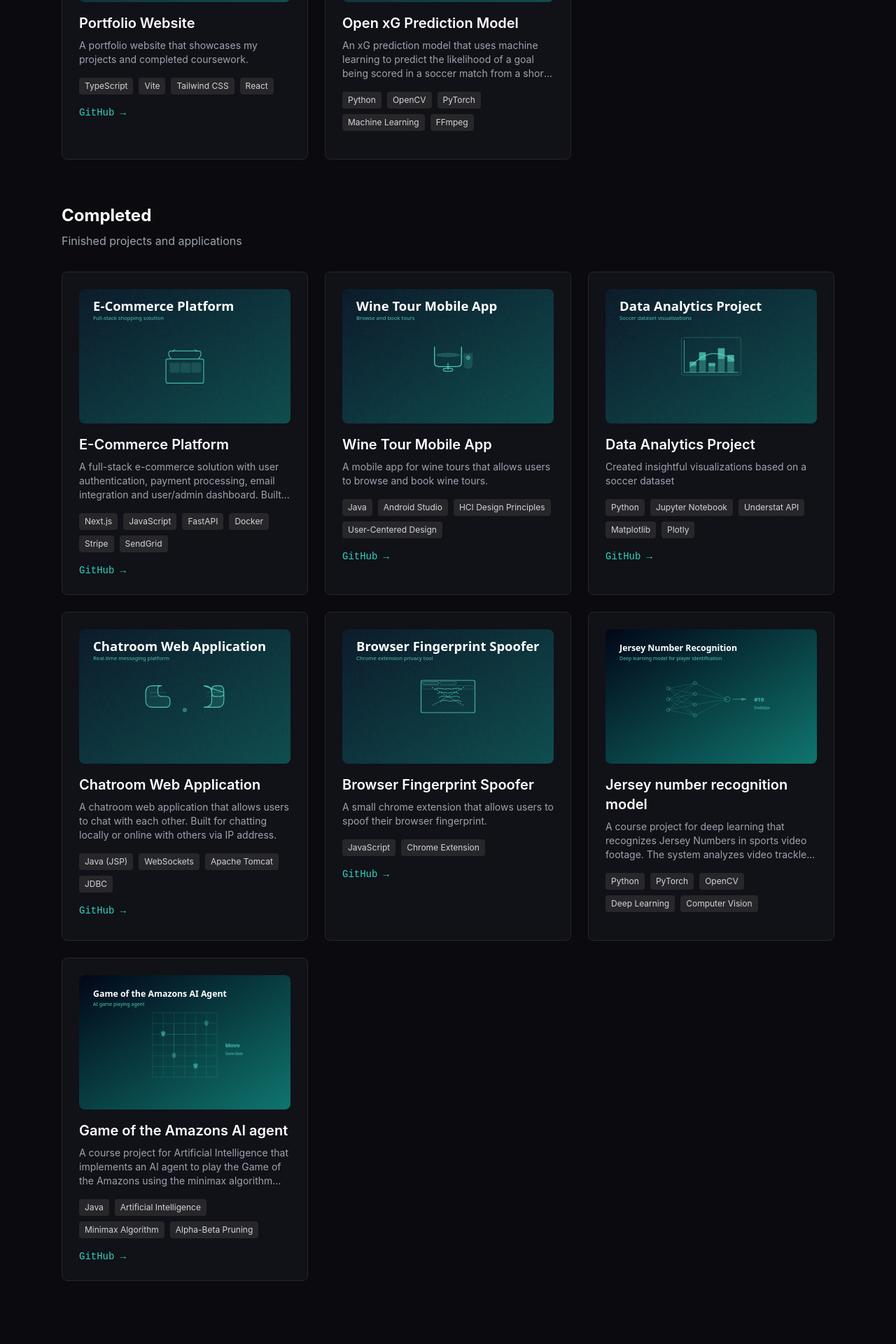
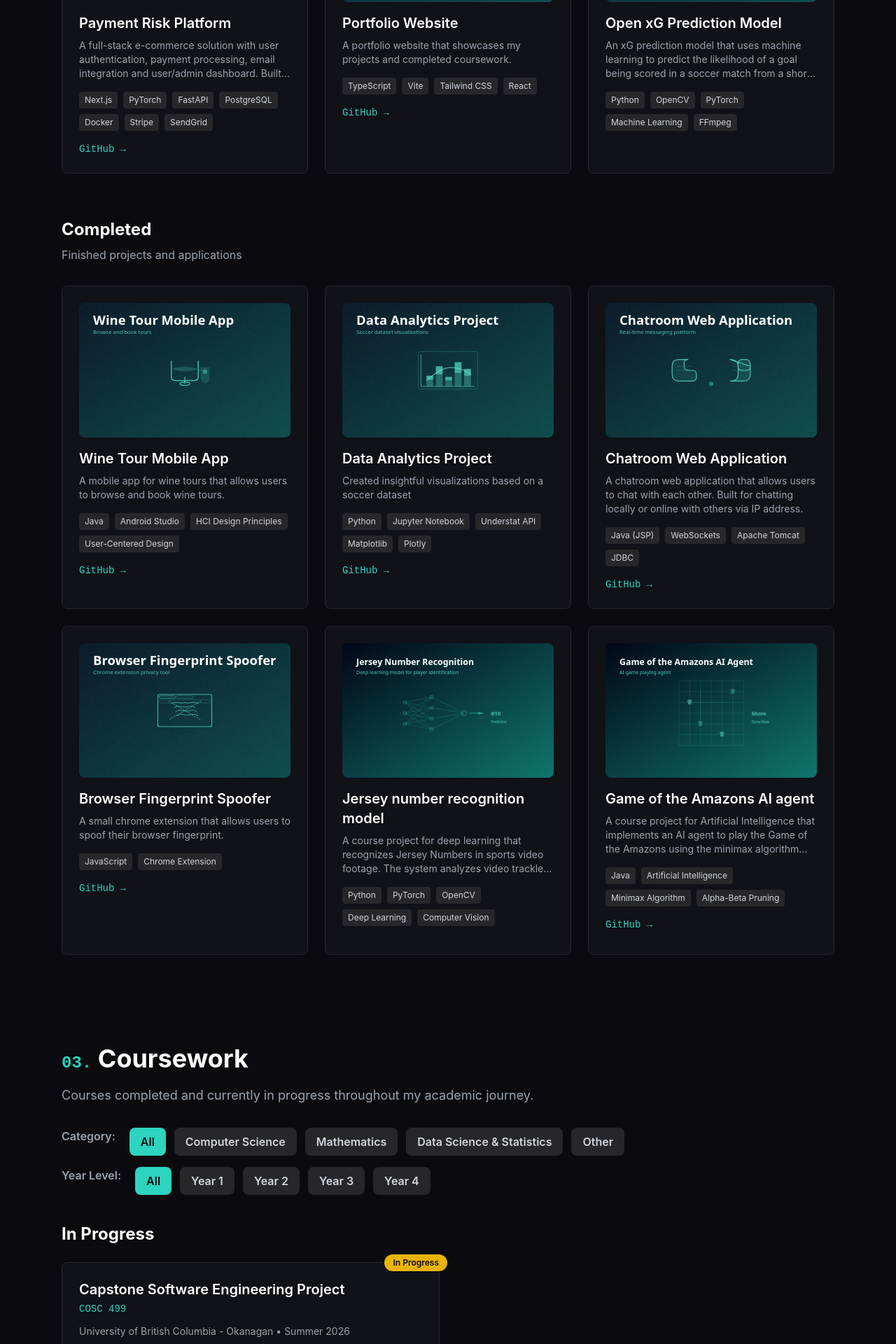
Before and after one commit to sebcsiz/portfolio, a React (Vite) app: page /#/ in a window 1280 px wide. Shown: the part 1540-3460 px from the top of the page at 70% size. Built offline with nearby package versions, Linux system fonts and the light colour scheme.

Commit message:
Updated courses. Added new project

```diff
--- a/src/data/coursework.ts
+++ b/src/data/coursework.ts
@@ -463,7 +463,7 @@ export const coursework: Course[] = [
     topics: ["C (Programming language)", "Processes and Threads", "Memory Management", "File Systems"],
     category: "Computer Science",
     yearLevel: 3,
-    inProgress: true
+    inProgress: false
   },
   {
     id: "42",
@@ -475,7 +475,7 @@ export const coursework: Course[] = [
     topics: ["State space search", "Machine learning", "Knowledge representation", "Planning algorithms", "Monte Carlo methods", "Minimax algorithm"],
     category: "Computer Science",
     yearLevel: 3,
-    inProgress: true
+    inProgress: false
   },
   {
     id: "43",
@@ -487,7 +487,7 @@ export const coursework: Course[] = [
     topics: ["Deep Learning techniques", "Neural Networks", "Computer Vision", "Natural Language Processing"],
     category: "Computer Science",
     yearLevel: 4,
-    inProgress: true
+    inProgress: false
   },
   {
     id: "44",
@@ -499,6 +499,18 @@ export const coursework: Course[] = [
     topics: ["Distributions of Data", "Point Estimation", "Bayesian methods", "Construction of confidence intervals", "Development of tests"],
     category: "Data Science & Statistics",
     yearLevel: 4,
+    inProgress: false
+  },
+  {
+    id: "45",
+    title: "Capstone Software Engineering Project",
+    code: "COSC 499",
+    institution: "University of British Columbia - Okanagan",
+    semester: "Summer 2026",
+    description: `A capstone project requiring team software development for an actual client. Students must produce a comprehensive report and deliver a formal presentation.`,
+    topics: ["Software Development", "Project Management", "Client Communication"],
+    category: "Computer Science",
+    yearLevel: 4,
     inProgress: true
   },
 ];
--- a/src/data/projects.ts
+++ b/src/data/projects.ts
@@ -13,11 +13,12 @@ export type Project = {
 export const projects: Project[] = [
   {
     id: "1",
-    title: "E-Commerce Platform",
-    description: "A full-stack e-commerce solution with user authentication, payment processing, email integration and user/admin dashboard. Built with modern web technologies for optimal performance.",
-    technologies: ["Next.js", "JavaScript", "FastAPI", "Docker", "Stripe", "SendGrid"],
-    githubUrl: "https://github.com/sebcsiz/Amazon-Clone",
-    imageUrl: "project-covers/ecommerce-platform.svg",
+    title: "Payment Risk Platform",
+    description: "A full-stack e-commerce solution with user authentication, payment processing, email integration and user/admin dashboard. Built with modern web technologies for optimal performance. Currently upgrading to include a fraud detection ML model, and migrating data persistently from JSON to PostgreSQL.",
+    technologies: ["Next.js", "PyTorch", "FastAPI", "PostgreSQL", "Docker", "Stripe", "SendGrid"],
+    inProgress: true,
+    githubUrl: "https://github.com/sebcsiz/Payment-Risk-Platform",
+    imageUrl: "project-covers/payment_risk_platform_card.svg",
   },
   {
     id: "2",
--- a/src/pages/About.tsx
+++ b/src/pages/About.tsx
@@ -4,10 +4,10 @@ import AgeTicker from "../components/hero/AgeTicker";
 
 export default function About() {
   const skills = [
-    { category: "Languages", items: ["Java", "Python", "R", "PHP", "Swift", "Visual Basic", "C++", "JavaScript"] },
-    { category: "Libraries & Frameworks", items: ["Node.js", ".NET", "FastAPI", "Pandas", "NumPy", "Scikit-learn"] },
-    { category: "Database", items: ["Oracle SQL Developer", "MySQL", "SQLite", "Firebase"] },
-    { category: "Tools", items: ["Linux", "Apache Server", "Git", "Docker", "CI/CD"] },
+    { category: "Languages", items: ["Java", "Python", "C", "Swift", "R", "PHP", "JavaScript"] },
+    { category: "Libraries & Frameworks", items: ["Node.js", ".NET (Visual Basic)", "FastAPI", "Pandas", "NumPy", "PyTorch"] },
+    { category: "Database", items: ["Oracle SQL Developer", "MySQL", "PostgreSQL", "SQLite", "Firebase"] },
+    { category: "Tools", items: ["Linux", "Apache Server", "Git", "Docker", "CI/CD", "LaTeX"] },
   ];
 
   const containerVariants = {
```
Also changed, not shown: public/project-covers/payment_risk_platform_card.svg (added).
